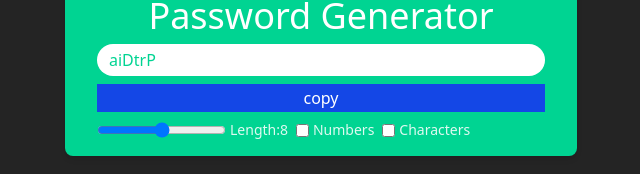
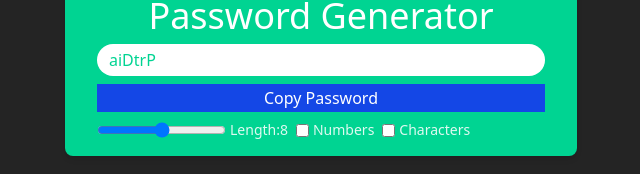
Before and after one commit to iamhassanhafeez/react-reunion, a React (Vite) app in the folder 05passwordgen/: page / in a window 1280 px wide. Shown: the part 332-506 px from the top of the page, without its empty margins (319-959 px from the left). Built offline with nearby package versions, Linux system fonts and the light colour scheme.

Commit message:
Copy to clipboard functionality completed

```diff
--- a/05passwordgen/src/App.jsx
+++ b/05passwordgen/src/App.jsx
@@ -1,7 +1,7 @@
-import { useCallback, useEffect, useState } from "react";
+import { useCallback, useEffect, useRef, useState } from "react";
 
 function App() {
-  const [length, setLength] = useState("8");
+  const [length, setLength] = useState(8);
   const [numberAllowed, setNumberAllowed] = useState(false);
   const [charAllowed, setCharAllowed] = useState(false);
   const [password, setPassword] = useState("demo");
@@ -19,11 +19,17 @@ function App() {
     setPassword(pass);
   }, [length, numberAllowed, charAllowed, setPassword]);
 
+  const passwordRef = useRef(null);
+  const copyPassToClipboard = useCallback(() => {
+    passwordRef.current?.select();
+    // passwordRef.current?.setSelectionRange(0, 50);
+    window.navigator.clipboard.writeText(password);
+  }, [password]);
   useEffect(() => {
     // const res = passwordGenerator();
     // console.log(res);
     passwordGenerator();
-  }, [length, numberAllowed, charAllowed, passwordGenerator]);
+  }, [numberAllowed, charAllowed, passwordGenerator]);
   return (
     <>
       <div className=" w-full h-screen flex flex-wrap justify-center items-center">
@@ -37,9 +43,13 @@ function App() {
             placeholder="Password"
             value={password}
             readOnly
+            ref={passwordRef}
           />
-          <button className="outline-none bg-blue-700 text-white px-3 py-0.5 shrink-0">
-            copy
+          <button
+            className="outline-none bg-blue-700 text-white px-3 py-0.5 shrink-0 cursor-pointer hover:bg-black"
+            onClick={() => copyPassToClipboard()}
+          >
+            Copy Password
           </button>
           <div className="flex text-sm gap-x-2">
             <div className="flex items-center gap-x-1">
```
